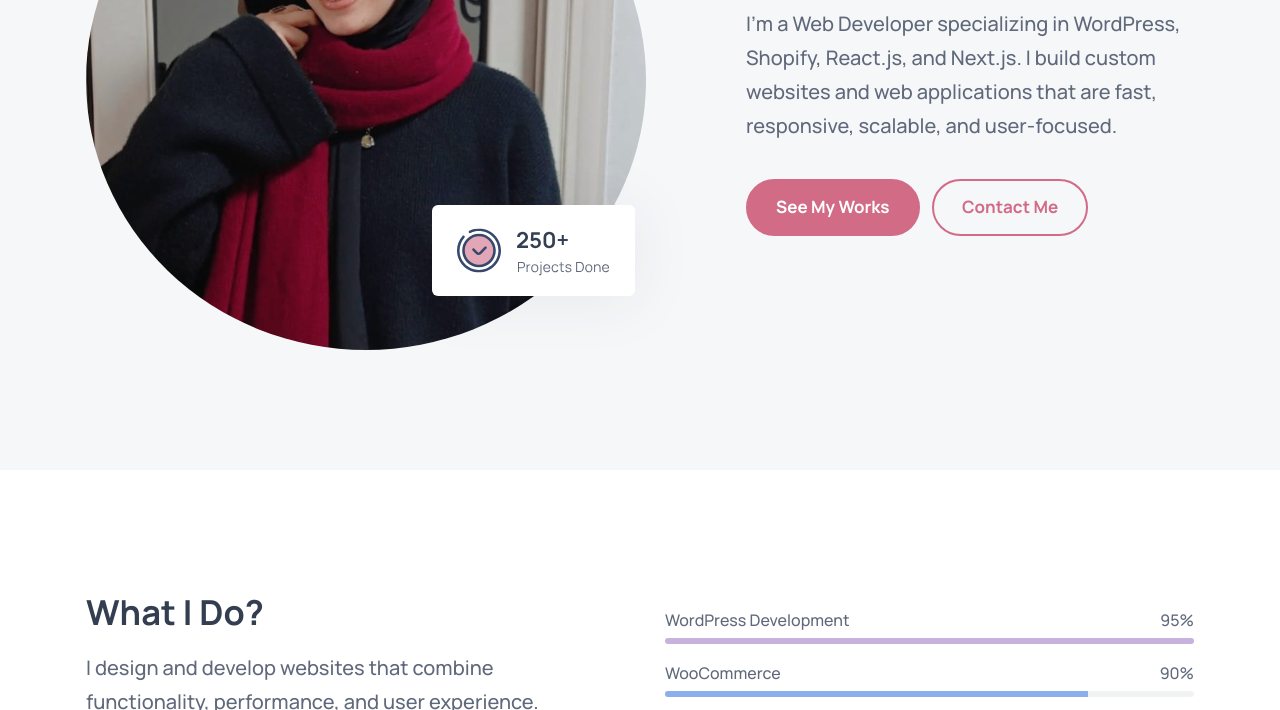
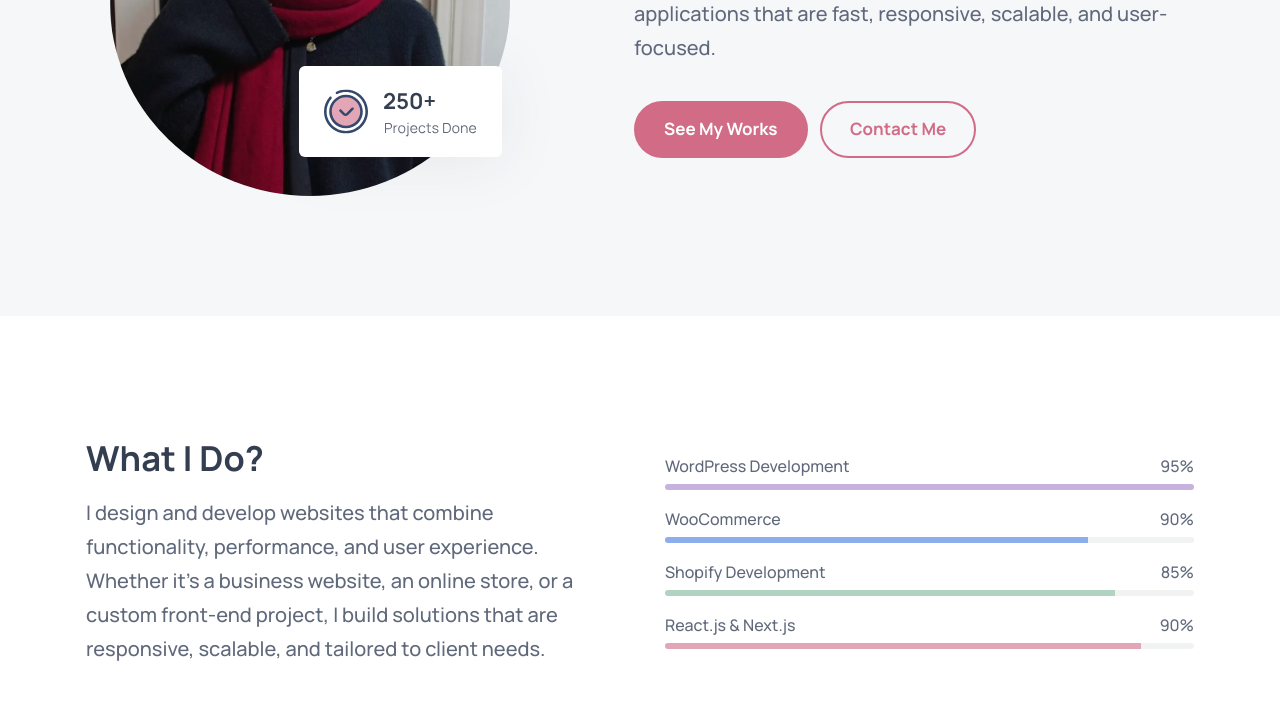
Before and after one commit to yasmen310/yasmen-ahmed-portfolio, a plain HTML site: page index.html in a window 1280 px wide. Shown: the part 390-1100 px from the top of the page. Drawn offline with nearby package versions, Linux system fonts and the light colour scheme.

Commit message:
Update index.html

```diff
--- a/index.html
+++ b/index.html
@@ -105,9 +105,9 @@
       <section class="section hero" aria-label="home">
         <div class="container">
 
-          <figure class="hero-banner">
-            <img src="./assets/images/hero-banner.png" width="560" height="540" alt="Julia" style="border-radius: 50%;"
-              data-reveal="top">
+           <figure class="hero-banner">
+            <img src="./assets/images/hero-banner.png" alt="Yasmen Ahmed" data-reveal="top"
+              style="width:100%; max-width:400px; height:auto; border-radius:50%; display:block; margin:auto;">
 
             <img src="./assets/images/hero-shape.svg" width="203" height="91" alt="250+ Projects Done" class="shape"
               data-reveal="top" data-reveal-delay="0.25s">
```
